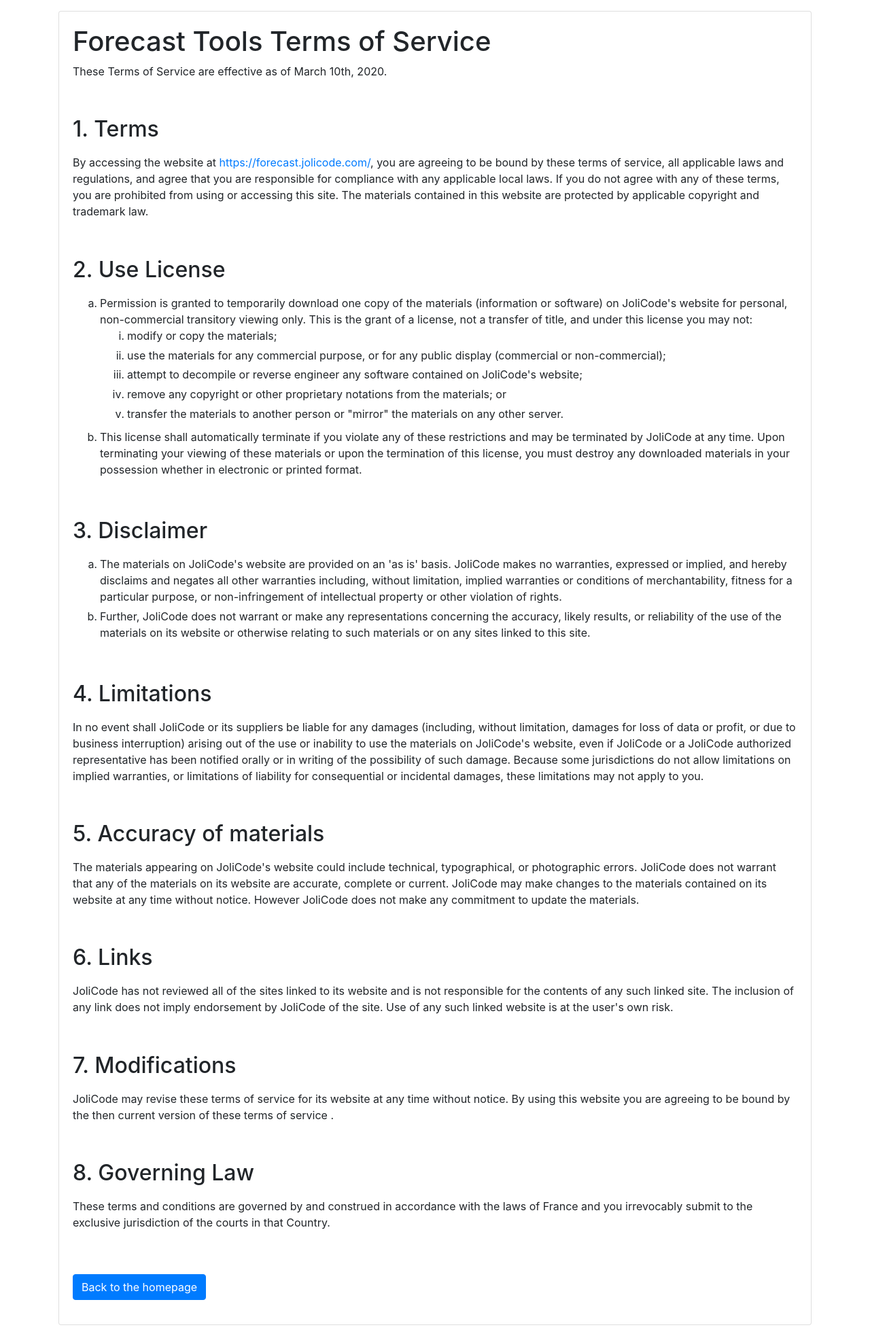
After one commit to jolicode/forecast-tools, a Symfony app: template templates/home/terms.html.twig in a window 1280 px wide. The commit adds this page. Shown: the whole page at 68% size. Run offline with Twig, Linux system fonts and the light colour scheme; the template is opened without the code that fills it, so the values that code supplies are empty; style sheets or scripts are compiled from the project's sources; some libraries are stand-ins or nearby versions.

Commit message:
added privacy policy and terms of service

```diff
--- /dev/null
+++ b/templates/home/terms.html.twig
@@ -0,0 +1,129 @@
+{% extends 'base.html.twig' %}
+
+{% block title %}Terms of Service | {{ parent() }}{% endblock %}
+
+{% block stylesheets %}
+    {{ parent() }}
+    <style>
+    h2 {
+        font-size: 1.2em;
+        padding-bottom: .3em;
+        padding-top: 1.2em;
+    }
+    li {
+        padding-bottom: .3em;
+    }
+    </style>
+{% endblock %}
+
+{% block body %}
+    <div class="container p-3">
+        <div class="card card-body">
+            <h1>Forecast Tools Terms of Service</h1>
+
+            <p>
+                These Terms of Service are effective as of March 10th, 2020.
+            </p>
+
+            <h2>1. Terms</h2>
+
+            <p>
+                By accessing the website at <a href="https://forecast.jolicode.com/">https://forecast.jolicode.com/</a>,
+                you are agreeing to be bound by these terms of service, all applicable laws and regulations, and agree
+                that you are responsible for compliance with any applicable local laws. If you do not agree with any of
+                these terms, you are prohibited from using or accessing this site. The materials contained in this
+                website are protected by applicable copyright and trademark law.
+            </p>
+
+            <h2>2. Use License</h2>
+
+            <ol type="a">
+                <li>
+                    Permission is granted to temporarily download one copy of the materials (information or software)
+                    on JoliCode's website for personal, non-commercial transitory viewing only. This is the grant of a
+                    license, not a transfer of title, and under this license you may not:
+                    <ol type="i">
+                        <li>modify or copy the materials;</li>
+                        <li>
+                            use the materials for any commercial purpose, or for any public display (commercial or
+                            non-commercial);
+                        </li>
+                        <li>attempt to decompile or reverse engineer any software contained on JoliCode's website;</li>
+                        <li>remove any copyright or other proprietary notations from the materials; or</li>
+                        <li>transfer the materials to another person or "mirror" the materials on any other server.</li>
+                    </ol>
+                </li>
+                <li>
+                    This license shall automatically terminate if you violate any of these restrictions and may be
+                    terminated by JoliCode at any time. Upon terminating your viewing of these materials or upon the
+                    termination of this license, you must destroy any downloaded materials in your possession whether
+                    in electronic or printed format.
+                </li>
+            </ol>
+
+            <h2>3. Disclaimer</h2>
+
+            <ol type="a">
+                <li>
+                    The materials on JoliCode's website are provided on an 'as is' basis. JoliCode makes no warranties,
+                    expressed or implied, and hereby disclaims and negates all other warranties including, without
+                    limitation, implied warranties or conditions of merchantability, fitness for a particular purpose,
+                    or non-infringement of intellectual property or other violation of rights.
+                </li>
+                <li>
+                    Further, JoliCode does not warrant or make any representations concerning the accuracy, likely
+                    results, or reliability of the use of the materials on its website or otherwise relating to such
+                    materials or on any sites linked to this site.
+                </li>
+            </ol>
+
+            <h2>4. Limitations</h2>
+
+            <p>
+                In no event shall JoliCode or its suppliers be liable for any damages (including, without limitation,
+                damages for loss of data or profit, or due to business interruption) arising out of the use
+                or inability to use the materials on JoliCode's website, even if JoliCode or a JoliCode authorized
+                representative has been notified orally or in writing of the possibility of such damage. Because some
+                jurisdictions do not allow limitations on implied warranties, or limitations of liability for
+                consequential or incidental damages, these limitations may not apply to you.
+            </p>
+
+            <h2>5. Accuracy of materials</h2>
+
+            <p>
+                The materials appearing on JoliCode's website could include technical, typographical, or
+                photographic errors. JoliCode does not warrant that any of the materials on its website are accurate,
+                complete or current. JoliCode may make changes to the materials contained on its website at any time
+                without notice. However JoliCode does not make any commitment to update the materials.
+            </p>
+
+            <h2>6. Links</h2>
+
+            <p>
+                JoliCode has not reviewed all of the sites linked to its website and is not responsible for
+                the contents of any such linked site. The inclusion of any link does not imply endorsement by JoliCode
+                of the site. Use of any such linked website is at the user's own risk.
+            </p>
+
+            <h2>7. Modifications</h2>
+
+            <p>
+                JoliCode may revise these terms of service for its website at any time without notice. By
+                using this website you are agreeing to be bound by the then current version of these terms of service
+                .
+            </p>
+
+            <h2>8. Governing Law</h2>
+
+            <p>
+                These terms and conditions are governed by and construed in accordance with the
+                laws of France and you irrevocably submit to the exclusive jurisdiction of the
+                courts in that Country.
+            </p>
+
+            <p class="pt-5">
+                <a href="{{ path('homepage') }}" class="btn btn-primary">Back to the homepage</a>
+            </p>
+        </div>
+    </div>
+{% endblock %}
```
Also changed, not shown: src/Controller/HomeController.php (+16 -0 lines), templates/home/index.html.twig (+26 -14 lines), templates/home/privacy-policy.html.twig (added, +56 -0 lines), 1 other file.
